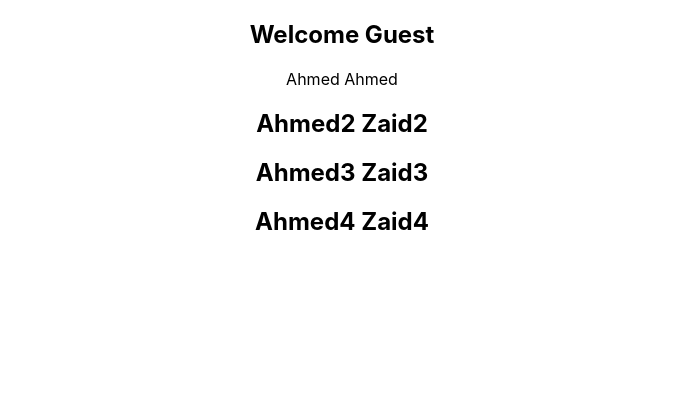
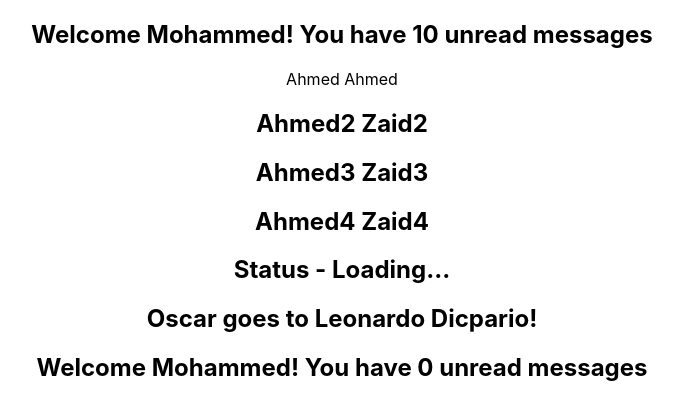
Before and after one commit to MohJamal/React-TypeScript, a React (Create React App) app: page / in a window 1280 px wide. Shown: the top 420 px of the page, without its empty margins (298-981 px from the left). Built offline with nearby package versions, Linux system fonts and the light colour scheme.

Commit message:
Advanced Props

```diff
--- a/src/App.tsx
+++ b/src/App.tsx
@@ -1,7 +1,10 @@
 import "./App.css";
 import Greet from "./components/Greet";
+import Heading from "./components/Heading";
+import Oscar from "./components/Oscar";
 import Person from "./components/Person";
 import PersonList from "./components/PersonList";
+import Status from "./components/Status";
 
 function App() {
   const personName = {
@@ -26,9 +29,14 @@ function App() {
 
   return (
     <div className="App">
-      <Greet name="Mohammed" messageCount={10} isLoggedIn={false} />
+      <Greet name="Mohammed" messageCount={10} isLoggedIn={true} />
       <Person name={personName} />
       <PersonList names={namesList} />
+      <Status status="loading" />
+      <Oscar>
+        <Heading>Oscar goes to Leonardo Dicpario!</Heading>
+      </Oscar>
+      <Greet name="Mohammed" isLoggedIn={true} />
     </div>
   );
 }
--- a/src/components/Greet.tsx
+++ b/src/components/Greet.tsx
@@ -1,15 +1,17 @@
 type GreetProps = {
   name: string;
-  messageCount: number;
+  messageCount?: number;
   isLoggedIn: boolean;
 };
 
 const Greet = (props: GreetProps) => {
+  const { messageCount = 0 } = props;
+
   return (
     <div>
       <h2>
         {props.isLoggedIn
-          ? `Welcome ${props.name}! You have ${props.messageCount} unread messages`
+          ? `Welcome ${props.name}! You have ${messageCount} unread messages`
           : `Welcome Guest`}
       </h2>
     </div>
--- /dev/null
+++ b/src/components/Heading.tsx
@@ -0,0 +1,9 @@
+type HeadingProps = {
+  children: string;
+};
+
+const Heading = (props: HeadingProps) => {
+  return <h2>{props.children}</h2>;
+};
+
+export default Heading;
--- /dev/null
+++ b/src/components/Oscar.tsx
@@ -0,0 +1,9 @@
+type OscarProps = {
+  children: React.ReactNode;
+};
+
+const Oscar = (props: OscarProps) => {
+  return <div>{props.children}</div>;
+};
+
+export default Oscar;
--- /dev/null
+++ b/src/components/Status.tsx
@@ -0,0 +1,22 @@
+type StatusProps = {
+  status: "loading" | "success" | "error";
+};
+
+const Status = (props: StatusProps) => {
+  let message;
+  if (props.status === "loading") {
+    message = "Loading...";
+  } else if (props.status === "success") {
+    message = "Data Fetched Successfully";
+  } else {
+    message = "Error fetching data";
+  }
+
+  return (
+    <div>
+      <h2>Status - {message}</h2>
+    </div>
+  );
+};
+
+export default Status;
```
